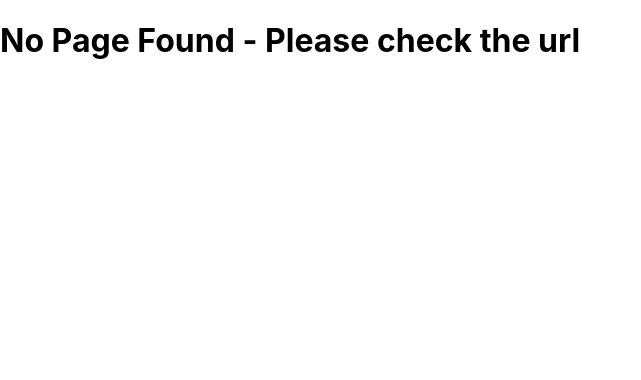
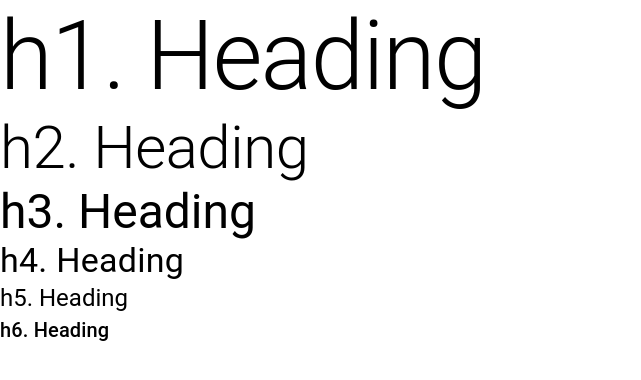
Before and after one commit to vishnuttxminds/react-start-app, a React (Create React App) app: page /typography in a window 1280 px wide. Shown: the top 380 px of the page, without its empty margins (0-641 px from the left). Built offline with nearby package versions, Linux system fonts and the light colour scheme.

Commit message:
mui sample

```diff
--- a/package.json
+++ b/package.json
@@ -3,6 +3,9 @@
   "version": "0.1.0",
   "private": true,
   "dependencies": {
+    "@emotion/react": "^11.14.0",
+    "@emotion/styled": "^11.14.1",
+    "@mui/material": "^7.3.6",
     "@testing-library/dom": "^10.4.1",
     "@testing-library/jest-dom": "^6.9.1",
     "@testing-library/react": "^16.3.1",
--- a/src/App.js
+++ b/src/App.js
@@ -32,6 +32,7 @@ import Login from "./screens/Login";
 import AuthProvider from "./auth/AuthContext";
 import ProtectedRoute from "./auth/ProtectedRoute";
 import DashboardScreen from "./screens/DashboardScreen";
+import { MulTypography } from "./compoents/MulTypography";
 
 function App() {
   const loggedInEmployee = {
@@ -73,6 +74,7 @@ function App() {
               </ProtectedRoute>
             }
           />
+          <Route path="/typography" element={<MulTypography/>} />
 
           <Route path="*" element={<NoMatch />} />
         </Routes>
--- a/src/api/axiosInstance.js
+++ b/src/api/axiosInstance.js
@@ -2,6 +2,7 @@ import axios from "axios";
 
 const BASE_URL = process.env.REACT_APP_BASE_URL;
 
+console.log("API_URL:", `${BASE_URL}`);
 const axiosInstance = axios.create({
   baseURL: `${BASE_URL}`,
   timeout: 5000,
--- /dev/null
+++ b/src/compoents/MulTypography.js
@@ -0,0 +1,15 @@
+import React from "react";
+import { Typography } from "@mui/material";
+
+export const MulTypography = () => {
+  return (
+    <div>
+      <Typography variant="h1">h1. Heading</Typography>
+      <Typography variant="h2">h2. Heading</Typography>
+      <Typography variant="h3">h3. Heading</Typography>
+      <Typography variant="h4">h4. Heading</Typography>
+      <Typography variant="h5">h5. Heading</Typography>
+      <Typography variant="h6">h6. Heading</Typography>
+    </div>
+  );
+};
```
Also changed, not shown: src/screens/mui/muiScreen1.js (added, +11 -0 lines), 1 other file (tests, documents, lock files or other folders).
